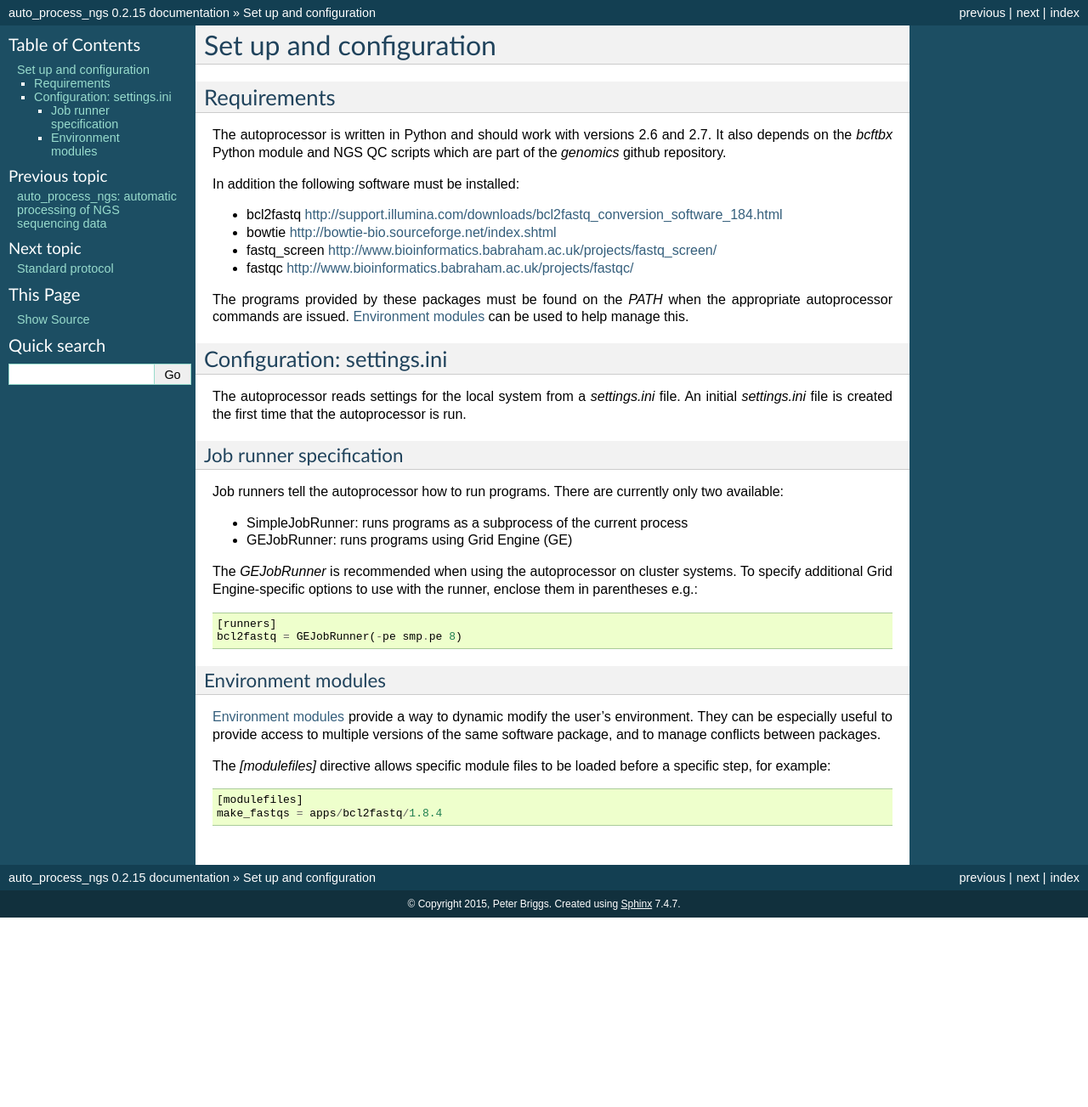
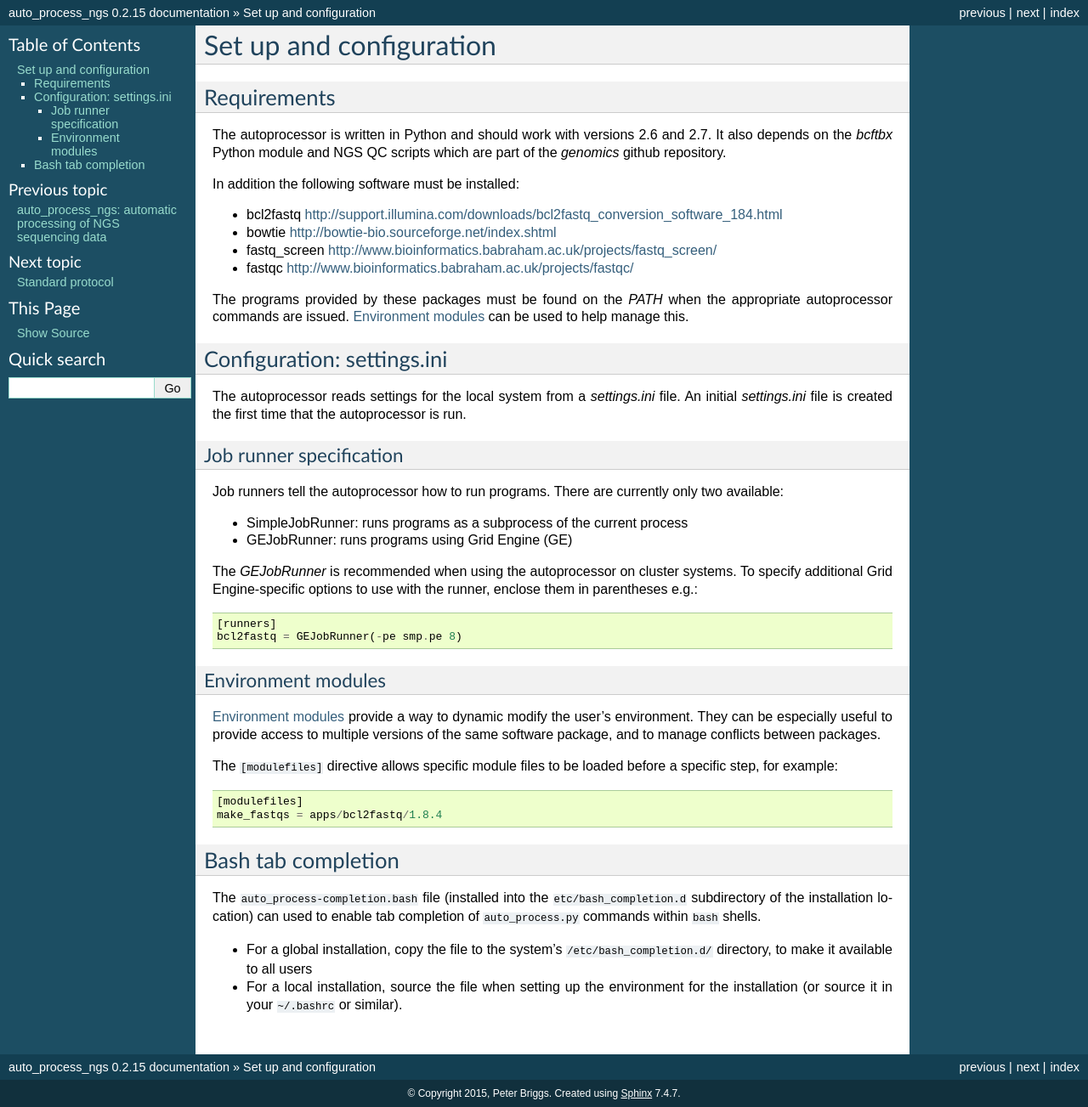
Before and after one commit to fls-bioinformatics-core/auto_process_ngs, a Sphinx documentation site: the page built from docs/source/setup.rst, in a window 1280 px wide. Shown: the whole page at 85% size. Built offline with Sphinx 7.4.7, drawn with Linux system fonts in a browser that asks for light colours; before the commit the page ends 1080 px from its top, so only the background shows below that.

Commit message:
Update the documentation to explain how to enable bash tab-completion.

```diff
--- a/docs/source/setup.rst
+++ b/docs/source/setup.rst
@@ -52,8 +52,23 @@ dynamic modify the user's environment. They can be especially useful to
 provide access to multiple versions of the same software package, and to
 manage conflicts between packages.
 
-The `[modulefiles]` directive allows specific module files to be loaded
+The ``[modulefiles]`` directive allows specific module files to be loaded
 before a specific step, for example::
 
     [modulefiles]
     make_fastqs = apps/bcl2fastq/1.8.4
+
+Bash tab completion
+*******************
+
+The ``auto_process-completion.bash`` file (installed into the
+``etc/bash_completion.d`` subdirectory of the installation location)
+can used to enable tab completion of ``auto_process.py`` commands
+within ``bash`` shells.
+
+* For a global installation, copy the file to the system's
+  ``/etc/bash_completion.d/`` directory, to make it available
+  to all users
+* For a local installation, source the file when setting up the
+  environment for the installation (or source it in your ``~/.bashrc``
+  or similar).
```
